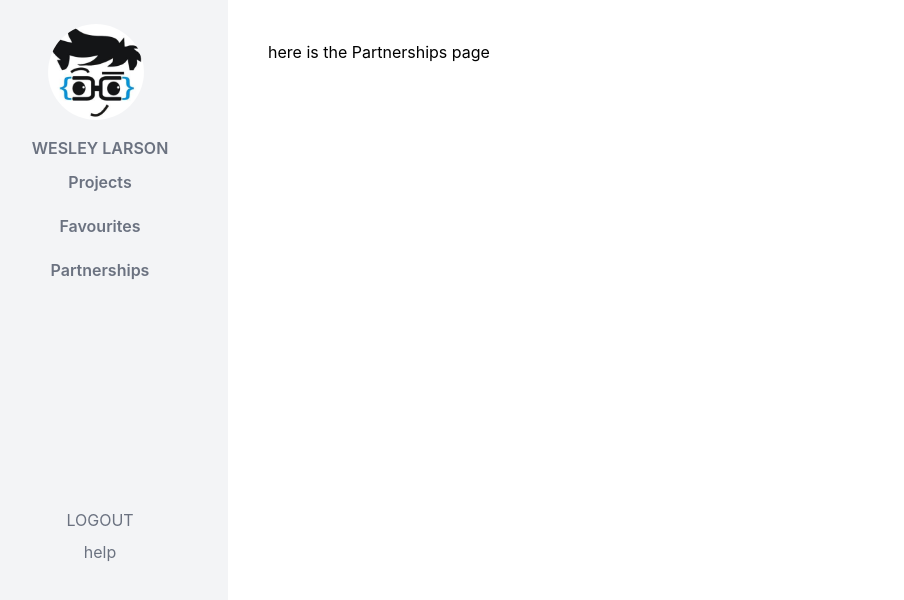
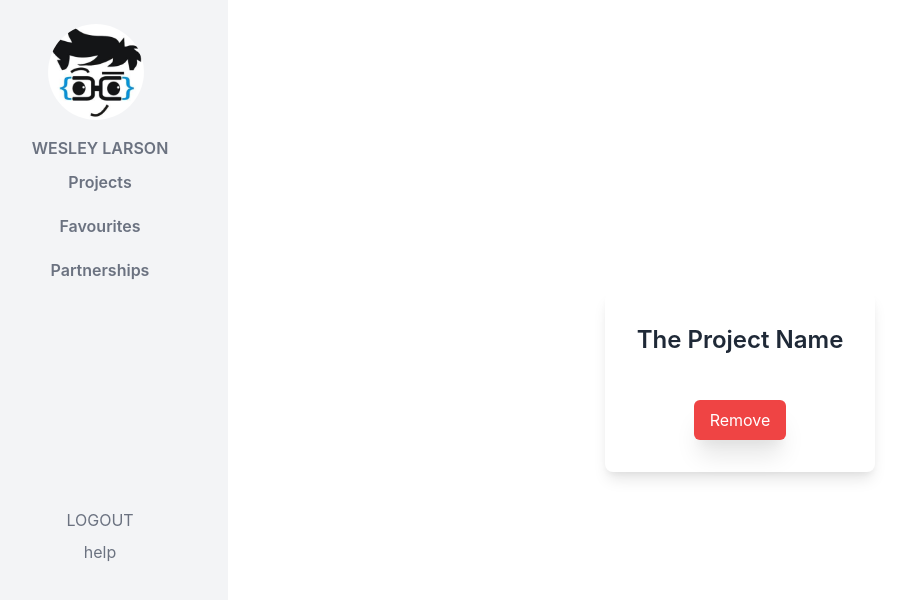
Before and after one commit to rahalrazika/rails-react-capstone, a React (Create React App) app: page /partner in a window 1280 px wide. Shown: the top 600 px of the page, without its empty margins (28-932 px from the left). Built offline with nearby package versions, Linux system fonts and the light colour scheme.

Commit message:
stayle the  partnership  page

```diff
--- a/src/pages/Partnership.js
+++ b/src/pages/Partnership.js
@@ -2,9 +2,19 @@ import React from 'react';
 
 function Partnership() {
   return (
-    <div className="relative min-h-screen flex">
-      <div className="flex-1 p-10">
-        <span>here is the Partnerships page</span>
+    <div className="flex-1 min-h-screen flex flex-col items-center justify-center">
+      <div className=" mx-auto px-20 mb-9">
+        <div className="bg-white p-8 rounded-lg shadow-lg  hover:shadow-2xl transition duration-500">
+          <h1 className="text-2xl text-gray-800 font-semibold mb-3">
+            The Project Name
+          </h1>
+          <button
+            type="button"
+            className="py-2 px-4 mt-8 bg-red-500 text-white rounded-md shadow-xl"
+          >
+            Remove
+          </button>
+        </div>
       </div>
     </div>
   );
```
